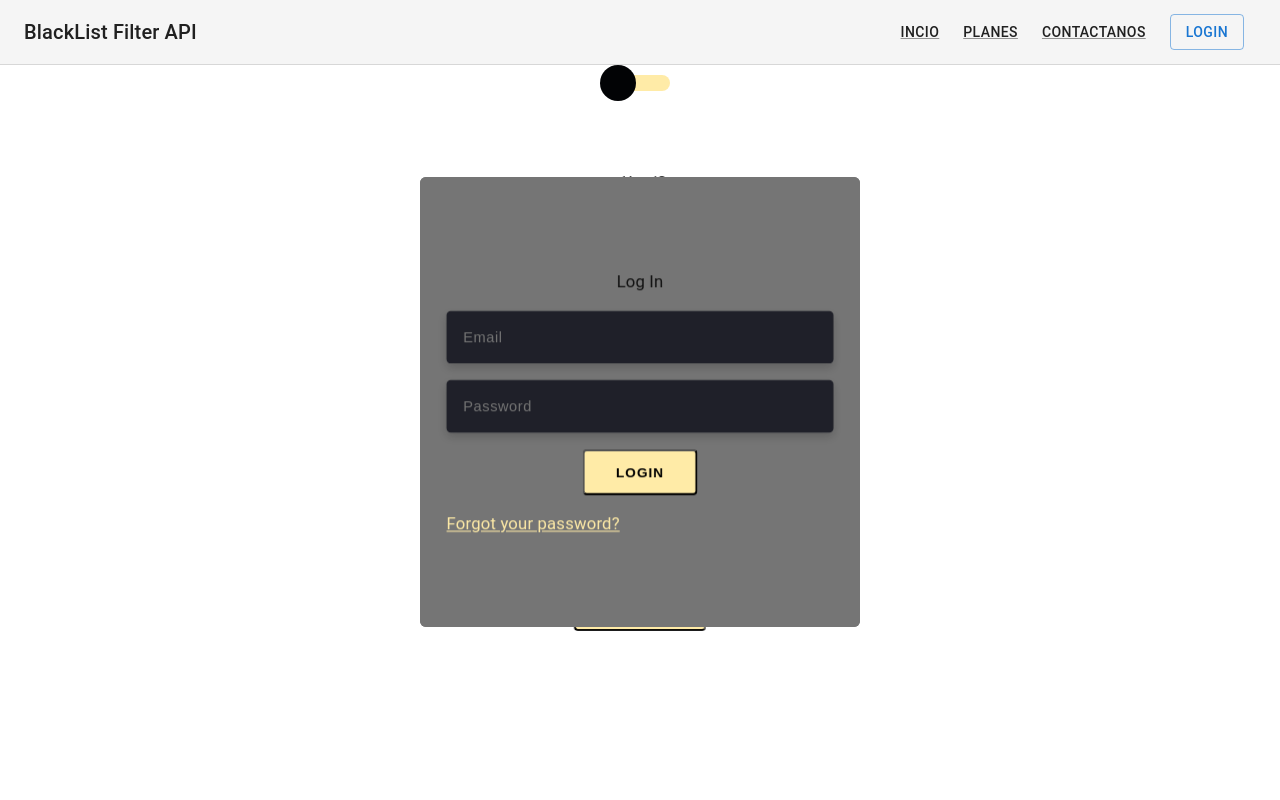
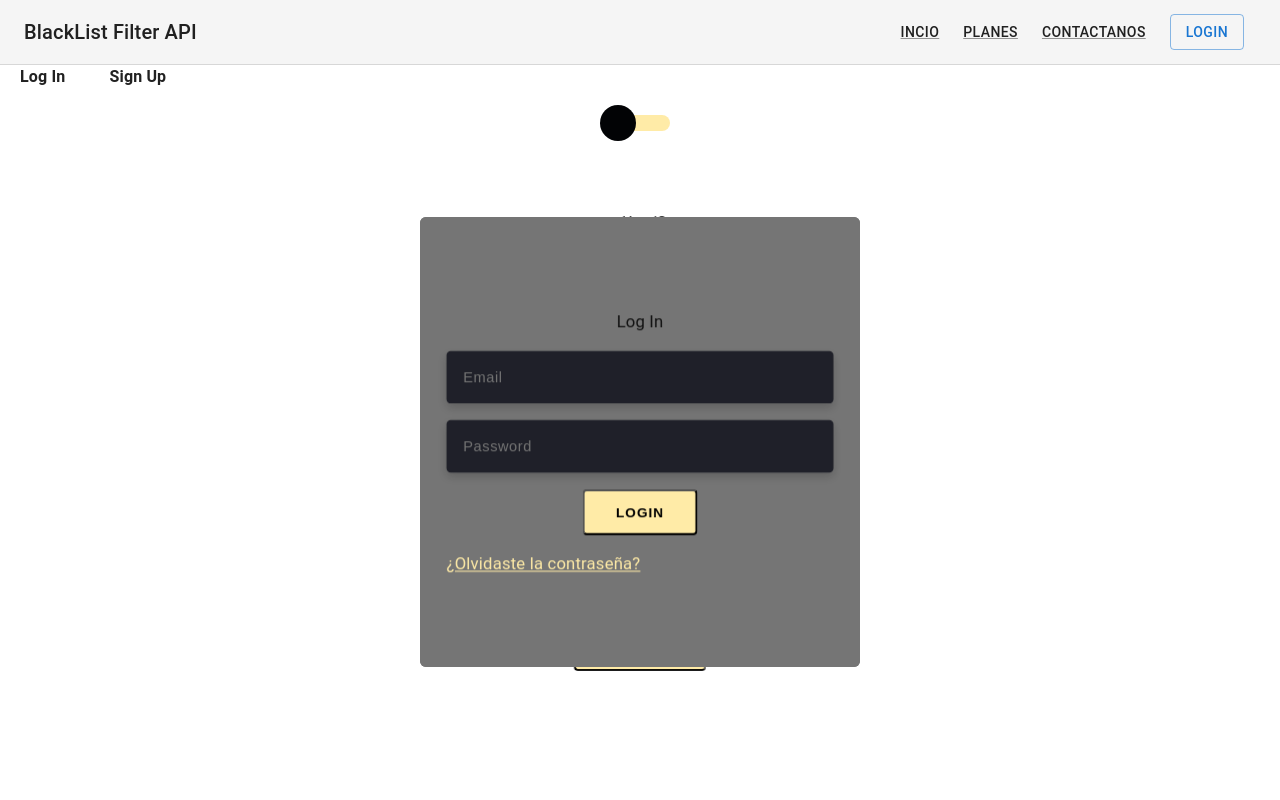
Before and after one commit to agetro2003/proyect_blacklist_frontend, a React (Vite) app: page /Login in a window 1280 px wide. Shown: the top 800 px of the page. Built offline with nearby package versions, Linux system fonts and the light colour scheme.

Commit message:
hotfix: coreecion de textos

```diff
--- a/src/components/Login/login.jsx
+++ b/src/components/Login/login.jsx
@@ -123,8 +123,7 @@ const [loading, setLoading] = useState(false)
             title: "Mensaje",
             content: registeredFlag.data.message
         })
-        console.log(registeredFlag)
-        console.log(data)
+
         } catch (error) {
             console.log(error)
             setAlert({
@@ -206,7 +205,7 @@ const [loading, setLoading] = useState(false)
                     <div className="row full-height justify-content-center">
                         <div className="col-12 text-center align-self-center py-5">
                             <div className="section pb-5 pt-5 pt-sm-2 text-center">
-                                {/* <h6 className="mb-0 pb-3"><span>Log In </span><span>Sign Up</span></h6> */}
+                                <h6 className="mb-0 pb-3"><span>Log In </span><span>Sign Up</span></h6>
                                 <input className="checkbox" type="checkbox" id="reg-log" name="reg-log" />
                                 <label htmlFor="reg-log"></label>
                                 <div className="card-3d-wrap mx-auto">
@@ -226,7 +225,7 @@ const [loading, setLoading] = useState(false)
                                                     <div className="login-boton-holder">
                                                         <button onClick={handleLogin} className="btn mt-4">Login</button>
                                                     </div>
-                                                    <p className="mb-0 text-center"><a href="#" className="link">Forgot your password?</a></p>
+                                                    <p className="mb-0 text-center"><a href="#" className="link">¿Olvidaste la contraseña?</a></p>
                                                 </div>
                                             </div>
                                         </div>
--- a/src/components/ProtectedRoute.jsx
+++ b/src/components/ProtectedRoute.jsx
@@ -13,7 +13,6 @@ const ProtectedRoute = () => {
         const now = new Date();
         const date = new Date(loginTime);
         date.setMinutes(loginTime.getMinutes() + 15);
-  console.log(date + " " + now)
         if (date < now) {
           navigate('/LogOut');
         }
```
Also changed, not shown: src/components/Home/home.jsx (+0 -22 lines).
